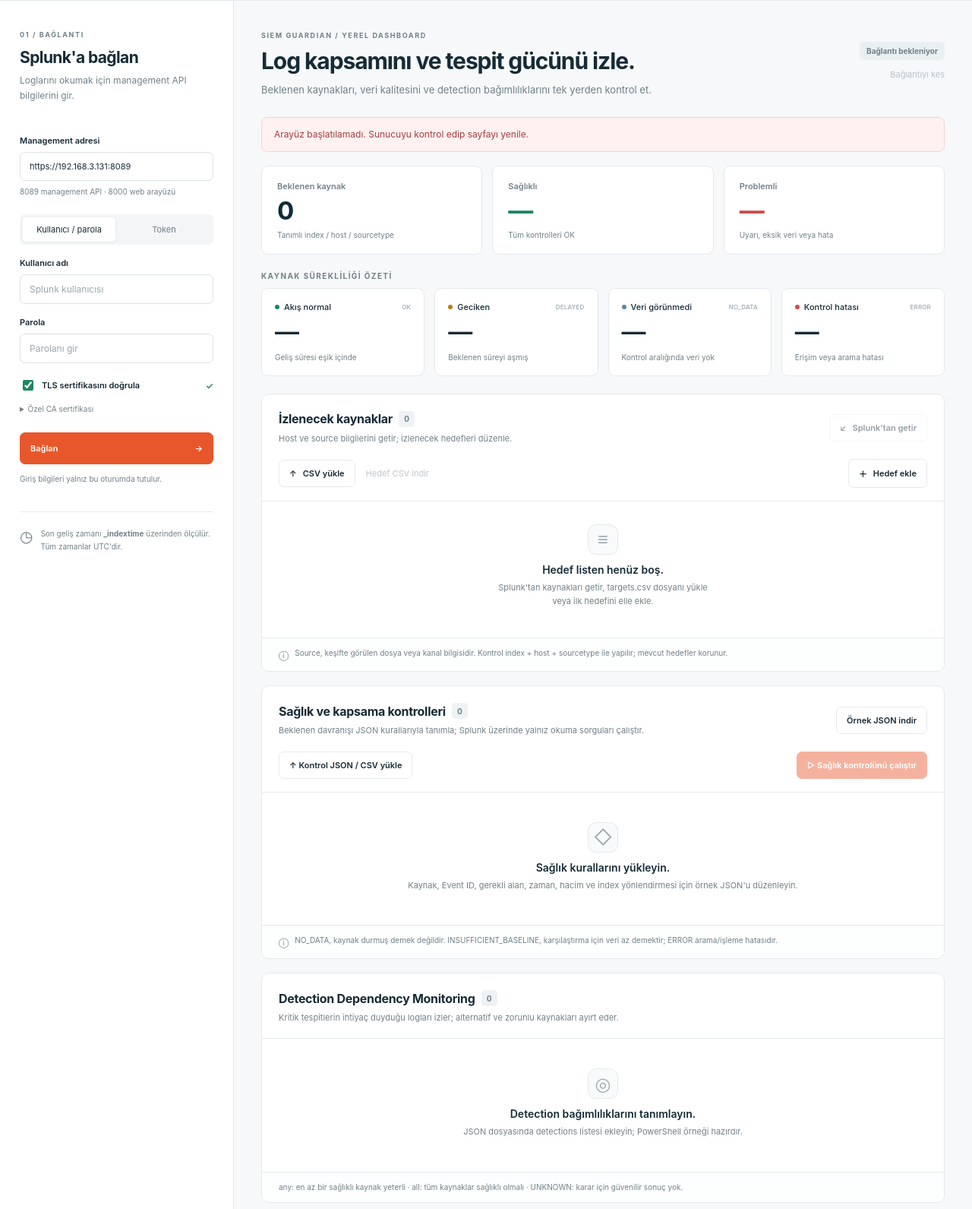
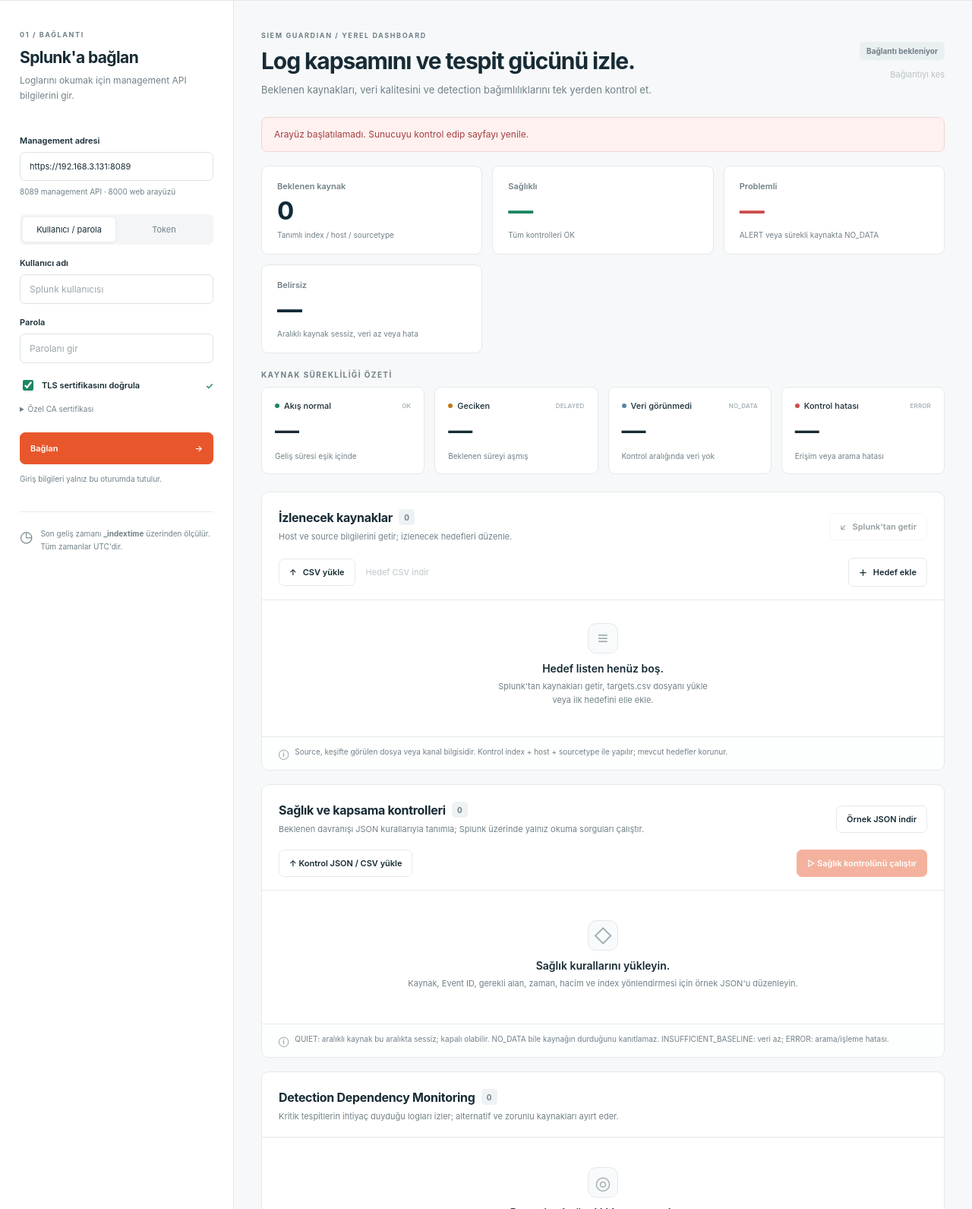
Before and after one commit to efekanacar/siem-guardian, a plain HTML site: page continuity/static/index.html in a window 1280 px wide. Shown: the part 81-1672 px from the top of the page at 76% size. Drawn offline with Linux system fonts and the light colour scheme; no server answers.

Commit message:
update continuity/static/index.html

```diff
--- a/continuity/static/index.html
+++ b/continuity/static/index.html
@@ -40,7 +40,8 @@
       <section class="guardian-overview" aria-label="Beklenen kaynak özeti">
         <article><span>Beklenen kaynak</span><strong id="guardian-expected">0</strong><small>Tanımlı index / host / sourcetype</small></article>
         <article><span>Sağlıklı</span><strong id="guardian-healthy">—</strong><small>Tüm kontrolleri OK</small></article>
-        <article><span>Problemli</span><strong id="guardian-problem">—</strong><small>Uyarı, eksik veri veya hata</small></article>
+        <article><span>Problemli</span><strong id="guardian-problem">—</strong><small>ALERT veya sürekli kaynakta NO_DATA</small></article>
+        <article><span>Belirsiz</span><strong id="guardian-unknown">—</strong><small>Aralıklı kaynak sessiz, veri az veya hata</small></article>
       </section>
       <div class="section-kicker">Kaynak sürekliliği özeti</div>
       <section class="summary-grid" aria-label="Kaynak sürekliliği özeti">
@@ -63,7 +64,7 @@
         <div id="health-empty" class="empty-results"><span class="empty-symbol" aria-hidden="true">◇</span><h3>Sağlık kurallarını yükleyin.</h3><p>Kaynak, Event ID, gerekli alan, zaman, hacim ve index yönlendirmesi için örnek JSON'u düzenleyin.</p></div>
         <div id="health-rules-wrap" class="table-scroll" hidden><table class="diagnostic-table"><thead><tr><th>Kontrol</th><th>Tür</th><th>Beklenen kaynak</th><th>Aralık</th></tr></thead><tbody id="health-rules-body"></tbody></table></div>
         <div id="health-results-section" hidden><div class="health-results-heading"><h3>Sağlık sonuçları</h3><span id="health-checked-at"></span><a id="health-export-report" class="button secondary" href="/api/health-report.csv">CSV raporu indir</a></div><div id="health-summary" class="health-summary"></div><div class="table-scroll"><table class="result-table health-result-table"><thead><tr><th>Kontrol / kaynak</th><th>Tür</th><th>Durum</th><th>Ölçülen</th><th>Beklenen</th><th>Açıklama ve SPL</th></tr></thead><tbody id="health-results-body"></tbody></table></div></div>
-        <div class="panel-footnote"><span aria-hidden="true">ⓘ</span> NO_DATA, kaynak durmuş demek değildir. INSUFFICIENT_BASELINE, karşılaştırma için veri az demektir; ERROR arama/işleme hatasıdır.</div>
+        <div class="panel-footnote"><span aria-hidden="true">ⓘ</span> QUIET: aralıklı kaynak bu aralıkta sessiz; kapalı olabilir. NO_DATA bile kaynağın durduğunu kanıtlamaz. INSUFFICIENT_BASELINE: veri az; ERROR: arama/işleme hatası.</div>
       </section>
       <section class="panel detection-panel" aria-labelledby="detection-title">
         <div class="panel-heading"><div><h2 id="detection-title">Detection Dependency Monitoring <span id="detection-count" class="counter">0</span></h2><p>Kritik tespitlerin ihtiyaç duyduğu logları izler; alternatif ve zorunlu kaynakları ayırt eder.</p></div><a id="detection-export" class="button secondary" href="/api/detection-report.csv" hidden>Detection CSV indir</a></div>
```
